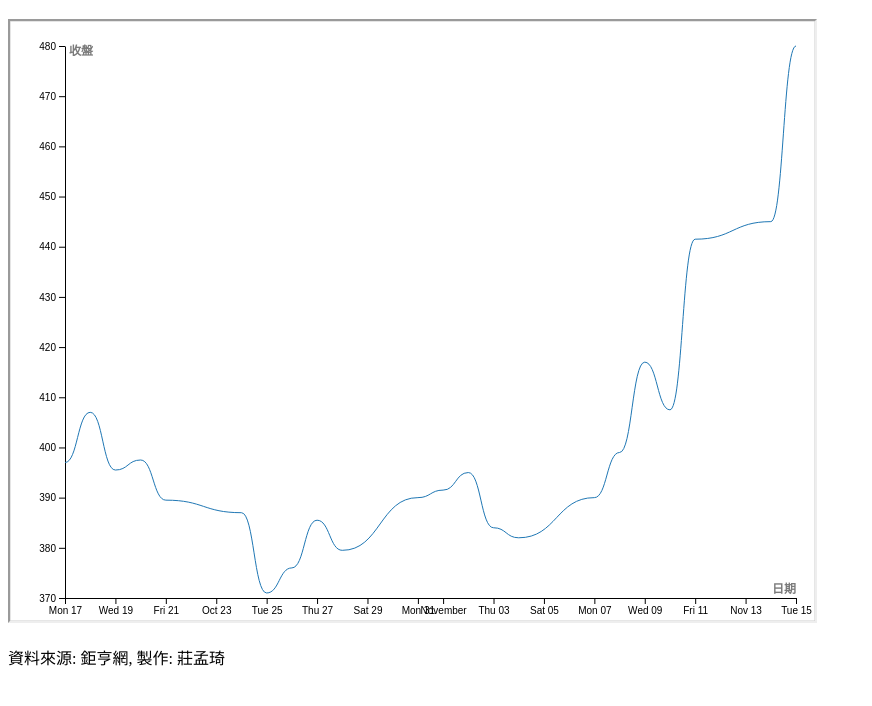
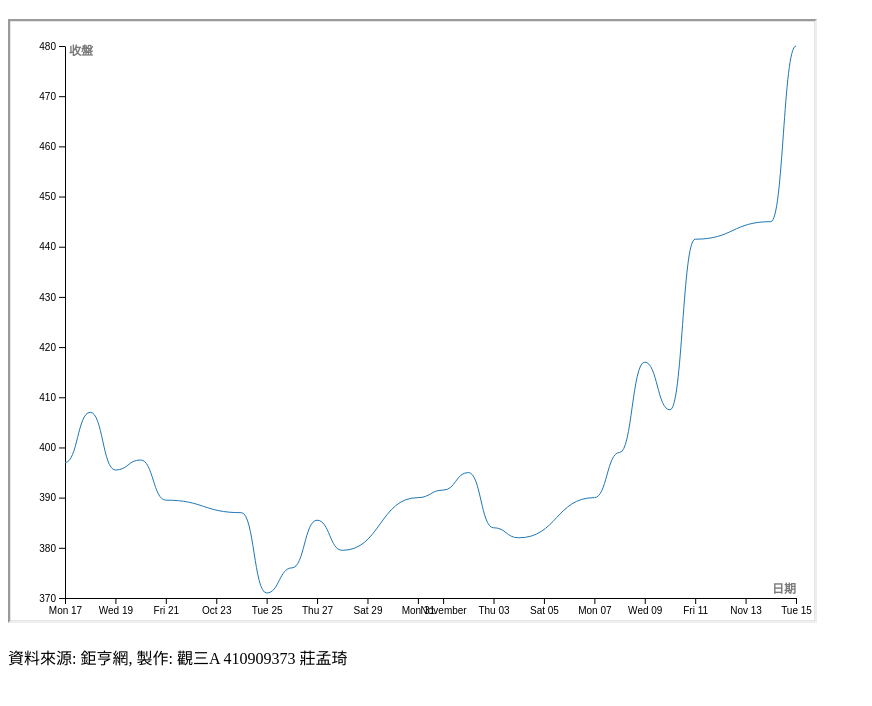
Before and after one commit to JJMMMMM/hw6, a plain HTML site: page index.html in a window 1280 px wide. Shown: the part 70-776 px from the top of the page, without its empty margins (0-872 px from the left). Drawn offline with Linux system fonts and the light colour scheme.

Commit message:
Add files via upload

```diff
--- a/index.html
+++ b/index.html
@@ -13,6 +13,6 @@
 
 	<br>
 	<br>
-	資料來源: 鉅亨網, 製作: 莊孟琦
+	資料來源: 鉅亨網, 製作: 觀三A 410909373 莊孟琦
 </body>
 </html>
```
